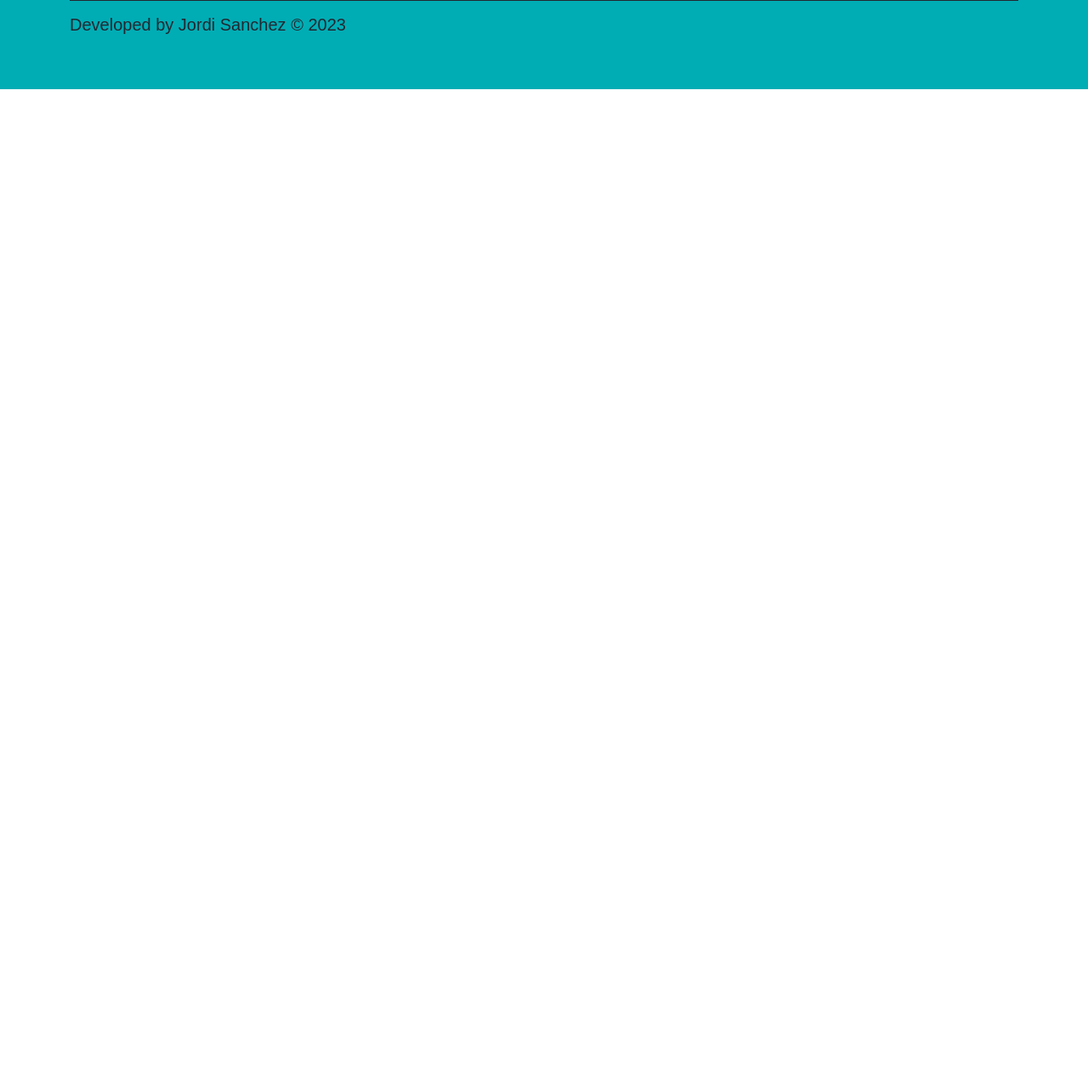
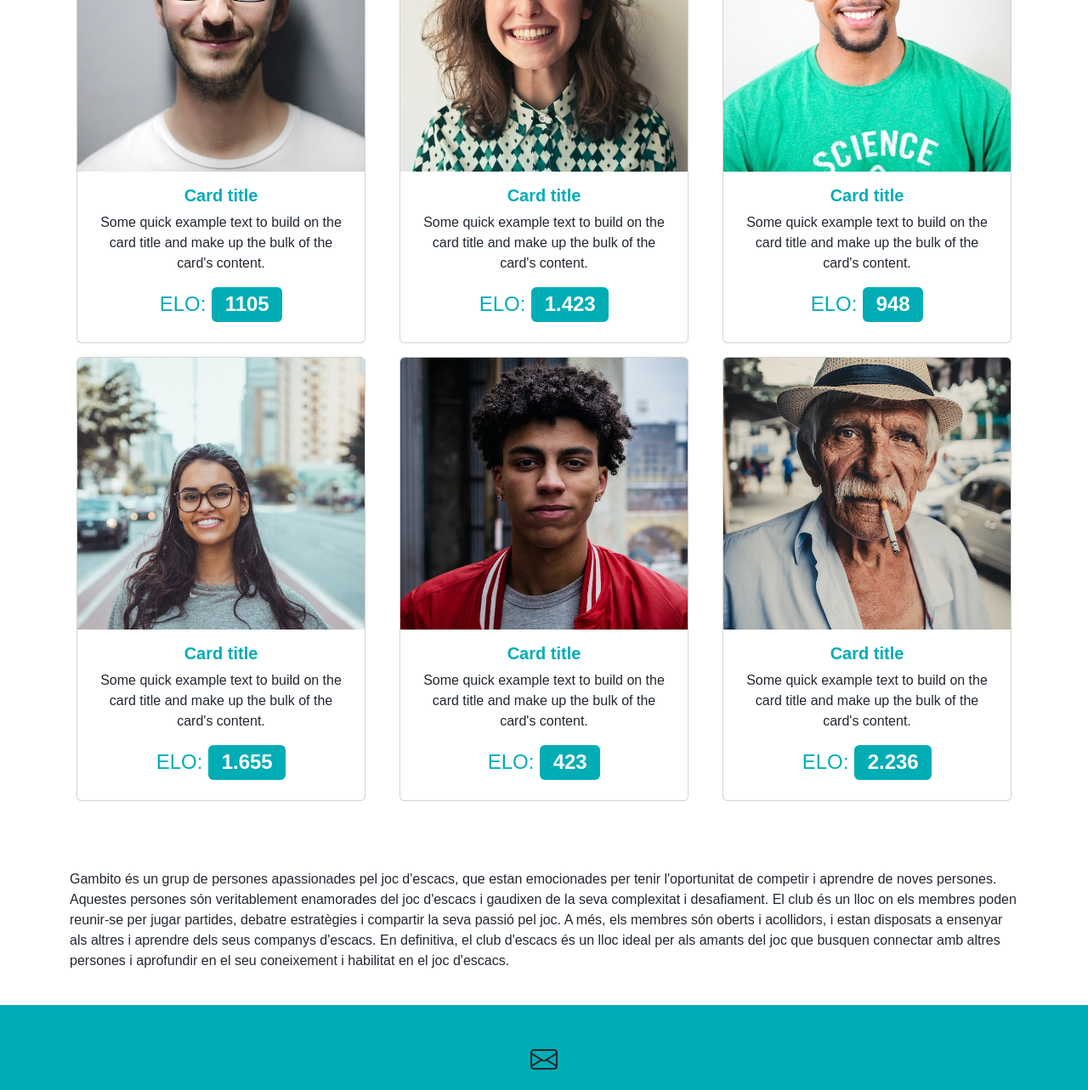
Before and after one commit to jorditosa/escacs-pec2, a website built with Parcel: page src/about.html in a window 1280 px wide. Shown: the part 359-1642 px from the top of the page at 85% size. Before the commit the page ends 800 px from the top, so only its background shows below. Built offline with nearby package versions, Linux system fonts and the light colour scheme; a web font is replaced by a local one.

Commit message:
pagina about feta

```diff
--- a/src/about.html
+++ b/src/about.html
@@ -2,21 +2,97 @@
 
 <html>
   <head>
-    <meta charset="utf-8">
-    <meta name="viewport" content="width=device-width">
-    <link rel="icon" href="./assets/images/logo.png" type="image/x-icon">
-    <link rel="stylesheet" type="text/css" href="./assets/styles/main.scss"><!-- do not remove this line! -->
-    <link rel="stylesheet" href="https://cdn.jsdelivr.net/npm/bootstrap-icons@1.10.4/font/bootstrap-icons.css">
     <title>About | Club Gambito de dama</title>
-    <script type="module" src="/node_modules/zero-md/dist/zero-md.min.js"></script>
+    <include src="./views/head.html"></include>
   </head>
+
   <body>
 
     <include src="./views/header.html"></include>
 
     <div class="container">
-      <h1>About</h1>
+      <h1 class="about__heading text-secondary display-1 fw-bold text-center">Gambito de Dama Member's</h1>
+    </div>
 
+    <main class="container about__grid py-5">
+
+      <div class="row">
+
+        <div class="col-12 col-md-4">
+          <div class="card m-2">
+            <img src="./assets/images/members/member_1.jpg" class="card-img-top" alt="chess member">
+            <div class="card-body text-center">
+              <h5 class="card-title fw-bold">Card title</h5>
+              <p class="card-text text-dark">Some quick example text to build on the card title and make up the bulk of the card's content.</p>
+              <h4>ELO: <span class="badge bg-secondary fs-4">1105</span></h4>
+            </div>
+          </div>
+        </div>
+
+        <div class="col-12 col-md-4">
+          <div class="card m-2">
+            <img src="./assets/images/members/member_2.jpg" class="card-img-top" alt="chess member">
+            <div class="card-body text-center">
+              <h5 class="card-title fw-bold">Card title</h5>
+              <p class="card-text text-dark">Some quick example text to build on the card title and make up the bulk of the card's content.</p>
+               <h4>ELO: <span class="badge bg-secondary fs-4">1.423</span></h4>
+            </div>
+          </div>
+        </div>
+
+        <div class="col-12 col-md-4">
+          <div class="card m-2">
+            <img src="./assets/images/members/member_3.jpg" class="card-img-top" alt="chess member">
+            <div class="card-body text-center">
+              <h5 class="card-title fw-bold">Card title</h5>
+              <p class="card-text text-dark">Some quick example text to build on the card title and make up the bulk of the card's content.</p>
+               <h4>ELO: <span class="badge bg-secondary fs-4">948</span></h4>
+            </div>
+          </div>
+        </div>
+
+      </div>
+
+      <div class="row">
+        <div class="col-12 col-md-4">
+          <div class="card m-2">
+            <img src="./assets/images/members/member_4.jpg" class="card-img-top" alt="chess member">
+            <div class="card-body text-center">
+              <h5 class="card-title fw-bold">Card title</h5>
+              <p class="card-text text-dark">Some quick example text to build on the card title and make up the bulk of the card's content.</p>
+               <h4>ELO: <span class="badge bg-secondary fs-4">1.655</span></h4>
+            </div>
+          </div>
+        </div>
+
+        <div class="col-12 col-md-4">
+          <div class="card m-2">
+            <img src="./assets/images/members/member_5.jpg" class="card-img-top" alt="chess member">
+            <div class="card-body text-center">
+              <h5 class="card-title fw-bold">Card title</h5>
+              <p class="card-text text-dark">Some quick example text to build on the card title and make up the bulk of the card's content.</p>
+               <h4>ELO: <span class="badge bg-secondary fs-4">423</span></h4>
+            </div>
+          </div>
+        </div>
+
+        <div class="col-12 col-md-4">
+          <div class="card m-2">
+            <img src="./assets/images/members/member_6.jpg" class="card-img-top" alt="chess member">
+            <div class="card-body text-center">
+              <h5 class="card-title fw-bold">Card title</h5>
+              <p class="card-text text-dark">Some quick example text to build on the card title and make up the bulk of the card's content.</p>
+               <h4>ELO: <span class="badge bg-secondary fs-4">2.236</span></h4>
+            </div>
+          </div>
+        </div>
+
+      </div>
+
+    </main>
+
+    <div class="about__description container py-4">
+      <p class="text-dark">Gambito és un grup de persones apassionades pel joc d'escacs, que estan emocionades per tenir l'oportunitat de competir i aprendre de noves persones. Aquestes persones són veritablement enamorades del joc d'escacs i gaudixen de la seva complexitat i desafiament. El club és un lloc on els membres poden reunir-se per jugar partides, debatre estratègies i compartir la seva passió pel joc. A més, els membres són oberts i acollidors, i estan disposats a ensenyar als altres i aprendre dels seus companys d'escacs. En definitiva, el club d'escacs és un lloc ideal per als amants del joc que busquen connectar amb altres persones i aprofundir en el seu coneixement i habilitat en el joc d'escacs.</p>
     </div>
 
 
--- /dev/null
+++ b/src/assets/styles/layouts/_about.scss
@@ -0,0 +1,6 @@
+/* Bootrsap refactor */
+
+.card-img-top {
+    height: 320px;
+    object-fit: cover;
+}
--- a/src/assets/styles/layouts/_home.scss
+++ b/src/assets/styles/layouts/_home.scss
@@ -42,16 +42,8 @@ body {
     align-items: center;
 
     & h1 {
-      font-size: calc(100vw/15);
-      text-transform: uppercase; /* convertir todo el texto del título a mayúsculas */
-      -webkit-text-fill-color: transparent; /* hacer que el color del texto sea transparente */
-      text-shadow:
-        2px 2px 0px $primary, /* sombra negra hacia abajo y hacia la derecha */
-        -2px -2px 0px rgba($color: $secondary, $alpha: 0.3);
-
-      @media (min-width: $tablet) {
-        font-size: calc(100vw/30);
-      }
+      text-transform: uppercase;
+      text-shadow: 1px 1px 5px rgba($color: $primary, $alpha: 0.8);
     }
   }
 
--- a/src/assets/styles/main.scss
+++ b/src/assets/styles/main.scss
@@ -23,6 +23,7 @@
  * It's a best practice to use a different partial for each page
  */
 @import "layouts/home";
+@import "layouts/about";
 @import "layouts/header";
 @import "layouts/footer";
 
--- a/src/views/footer.html
+++ b/src/views/footer.html
@@ -1,13 +1,13 @@
 <footer class="footer mt-auto py-5 bg-secondary">
     <div class="container">
-        <div class="footer__contact d-flex justify-content-between fs-3">
+        <div class="footer__contact d-flex flex-column align-items-center text-left fs-3">
 
+            <i class="bi bi-envelope"></i>
             <a href="mailto:clubgambito@gmail.com">
-                <i class="bi bi-envelope"></i>
                 clubgambito@gmail.com
             </a>
+            <i class="bi bi-phone"></i>
             <a href="tel:+93888888888">
-                <i class="bi bi-phone"></i>
                 93 888888888
             </a>
 
@@ -52,6 +52,6 @@
                 </ul>
             </div>
         </div>
-        <p class="fs-5 py-3 m-0 border-top border-dark text-dark">Developed by Jordi Sanchez &copy; 2023</p>
+        <p class="fs-6 py-3 m-0 border-top border-dark text-dark text-center">Developed by Jordi Sanchez &copy; 2023. HTML i CSS II Universitat Oberta de Catalunya</p>
     </div>
 </footer>
--- /dev/null
+++ b/src/views/head.html
@@ -0,0 +1,7 @@
+<meta charset="utf-8">
+<meta name="viewport" content="width=device-width">
+<link rel="icon" href="./assets/images/logo.png" type="image/x-icon">
+<link rel="stylesheet" type="text/css" href="./assets/styles/main.scss"><!-- do not remove this line! -->
+<link rel="stylesheet" href="https://cdn.jsdelivr.net/npm/bootstrap-icons@1.10.4/font/bootstrap-icons.css">
+
+<script type="module" src="/node_modules/zero-md/dist/zero-md.min.js"></script>
```
Also changed, not shown: src/index.html (+7 -8 lines), src/assets/images/members/member_1.jpg (added), src/assets/images/members/member_2.jpg (added), src/assets/images/members/member_3.jpg (added), src/assets/images/members/member_4.jpg (added), src/assets/images/members/member_5.jpg (added), src/assets/images/members/member_6.jpg (added), 1 other file.
